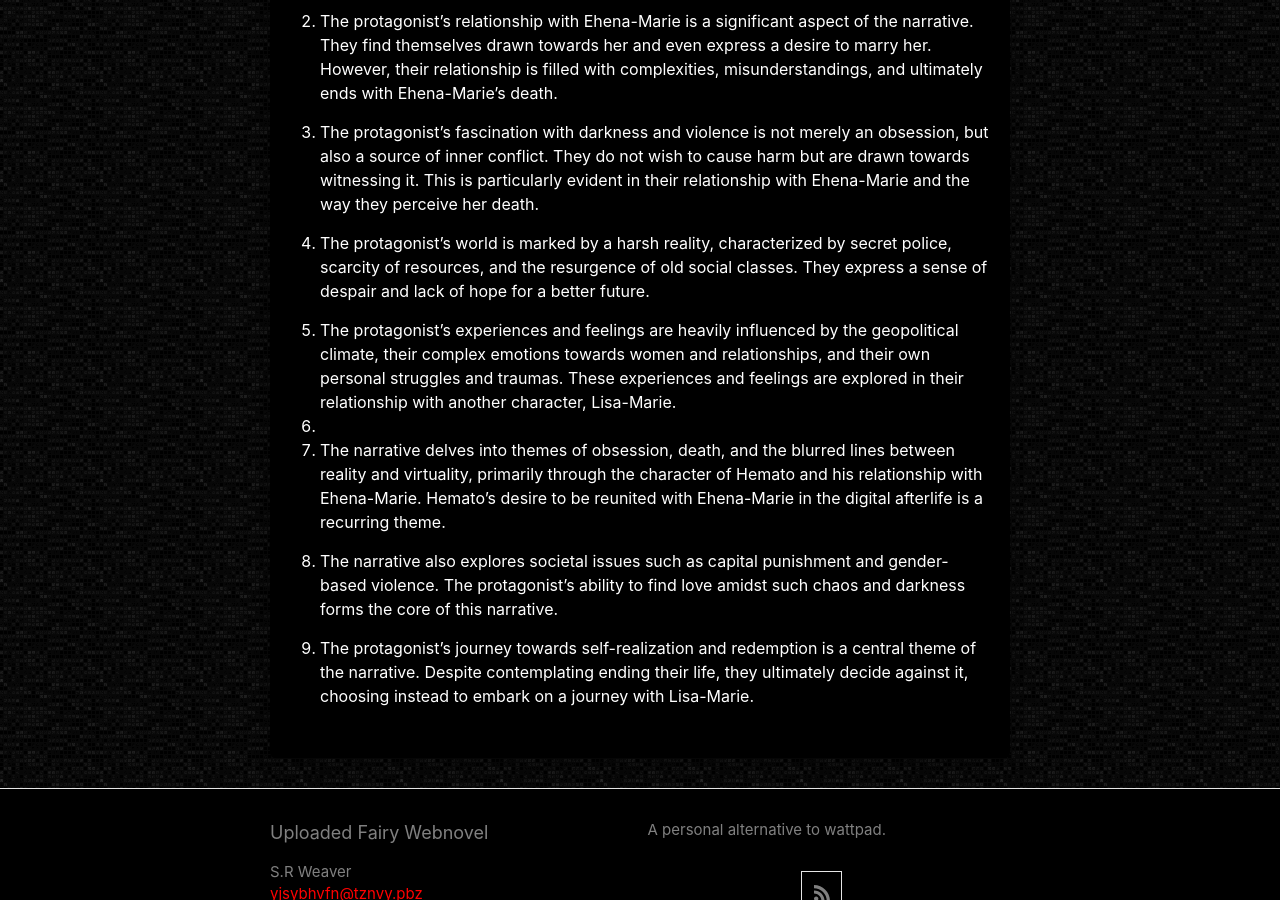
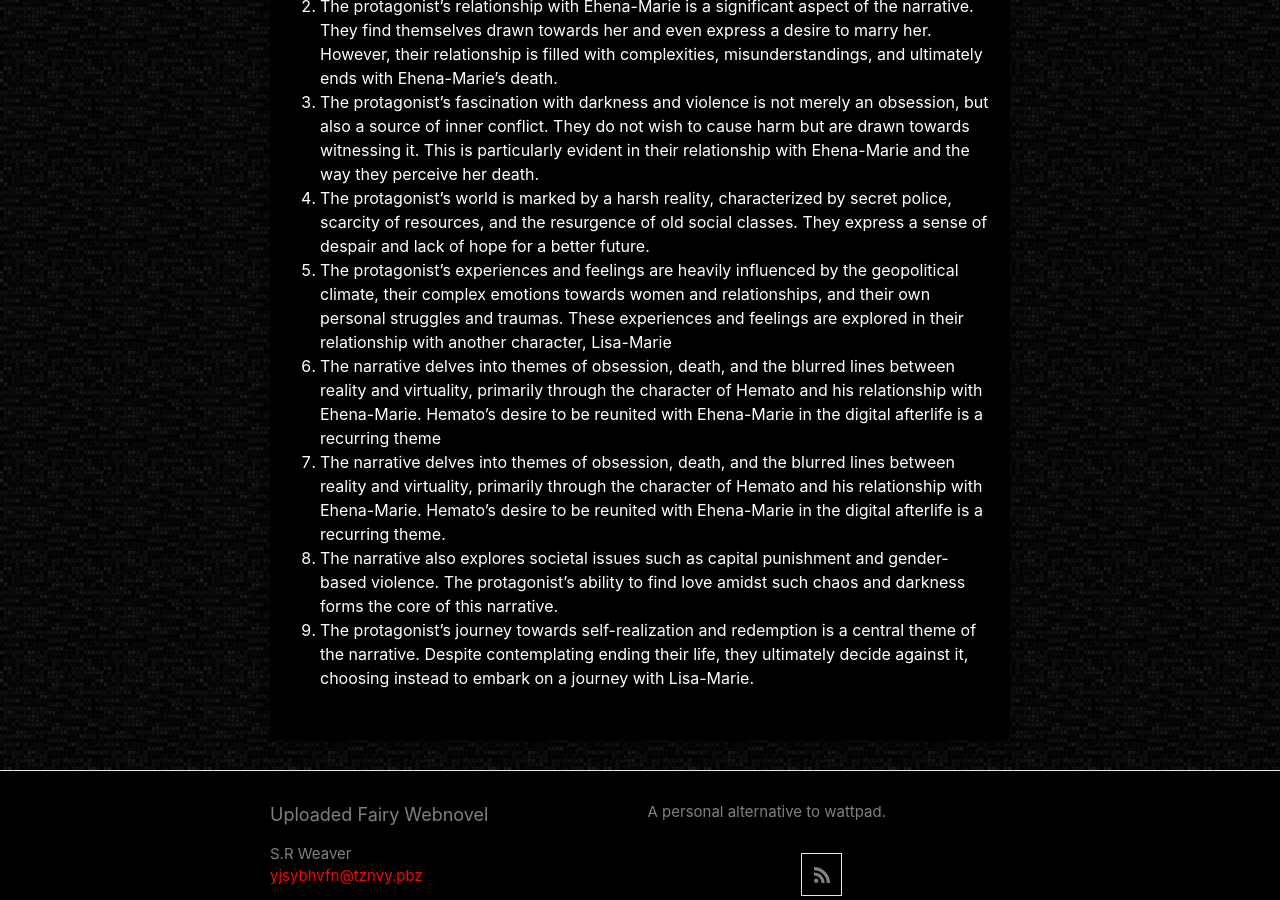
Before and after one commit to LWFlouisa/UploadedFairyOELN, a Jekyll site: the page built from cliffnotes.md, in a window 1280 px wide and 900 px high, scrolled down 11377 px. Built offline with Jekyll 4.4.1, drawn with Linux system fonts in a browser that asks for light colours.

Commit message:
Update cliffnotes.md

```diff
--- a/cliffnotes.md
+++ b/cliffnotes.md
@@ -207,17 +207,11 @@ This chapter explores themes of punishment, loneliness, regret, societal norms,
 The main takeaways from the cliff notes of the chapters provided can be summarized as follows:
 
 1. The protagonist is a complex character with a fascination for darkness, particularly revolving around beheadings and blood. This fascination is explored in the context of romantic relationships, especially with a French girl named Ehena-Marie.
-
 2. The protagonist's relationship with Ehena-Marie is a significant aspect of the narrative. They find themselves drawn towards her and even express a desire to marry her. However, their relationship is filled with complexities, misunderstandings, and ultimately ends with Ehena-Marie's death.
-
 3. The protagonist's fascination with darkness and violence is not merely an obsession, but also a source of inner conflict. They do not wish to cause harm but are drawn towards witnessing it. This is particularly evident in their relationship with Ehena-Marie and the way they perceive her death.
-
 4. The protagonist's world is marked by a harsh reality, characterized by secret police, scarcity of resources, and the resurgence of old social classes. They express a sense of despair and lack of hope for a better future.
-
-5. The protagonist's experiences and feelings are heavily influenced by the geopolitical climate, their complex emotions towards women and relationships, and their own personal struggles and traumas. These experiences and feelings are explored in their relationship with another character, Lisa-Marie.
-6.
-7. The narrative delves into themes of obsession, death, and the blurred lines between reality and virtuality, primarily through the character of Hemato and his relationship with Ehena-Marie. Hemato's desire to be reunited with Ehena-Marie in the digital afterlife is a recurring theme.
-
-8. The narrative also explores societal issues such as capital punishment and gender-based violence. The protagonist's ability to find love amidst such chaos and darkness forms the core of this narrative.
-
-9. The protagonist's journey towards self-realization and redemption is a central theme of the narrative. Despite contemplating ending their life, they ultimately decide against it, choosing instead to embark on a journey with Lisa-Marie.
+5. The protagonist's experiences and feelings are heavily influenced by the geopolitical climate, their complex emotions towards women and relationships, and their own personal struggles and traumas. These experiences and feelings are explored in their relationship with another character, Lisa-Marie
+6. The narrative delves into themes of obsession, death, and the blurred lines between reality and virtuality, primarily through the character of Hemato and his relationship with Ehena-Marie. Hemato's desire to be reunited with Ehena-Marie in the digital afterlife is a recurring theme
+7.  The narrative delves into themes of obsession, death, and the blurred lines between reality and virtuality, primarily through the character of Hemato and his relationship with Ehena-Marie. Hemato's desire to be reunited with Ehena-Marie in the digital afterlife is a recurring theme.
+8.   The narrative also explores societal issues such as capital punishment and gender-based violence. The protagonist's ability to find love amidst such chaos and darkness forms the core of this narrative.
+9.   The protagonist's journey towards self-realization and redemption is a central theme of the narrative. Despite contemplating ending their life, they ultimately decide against it, choosing instead to embark on a journey with Lisa-Marie.
```
